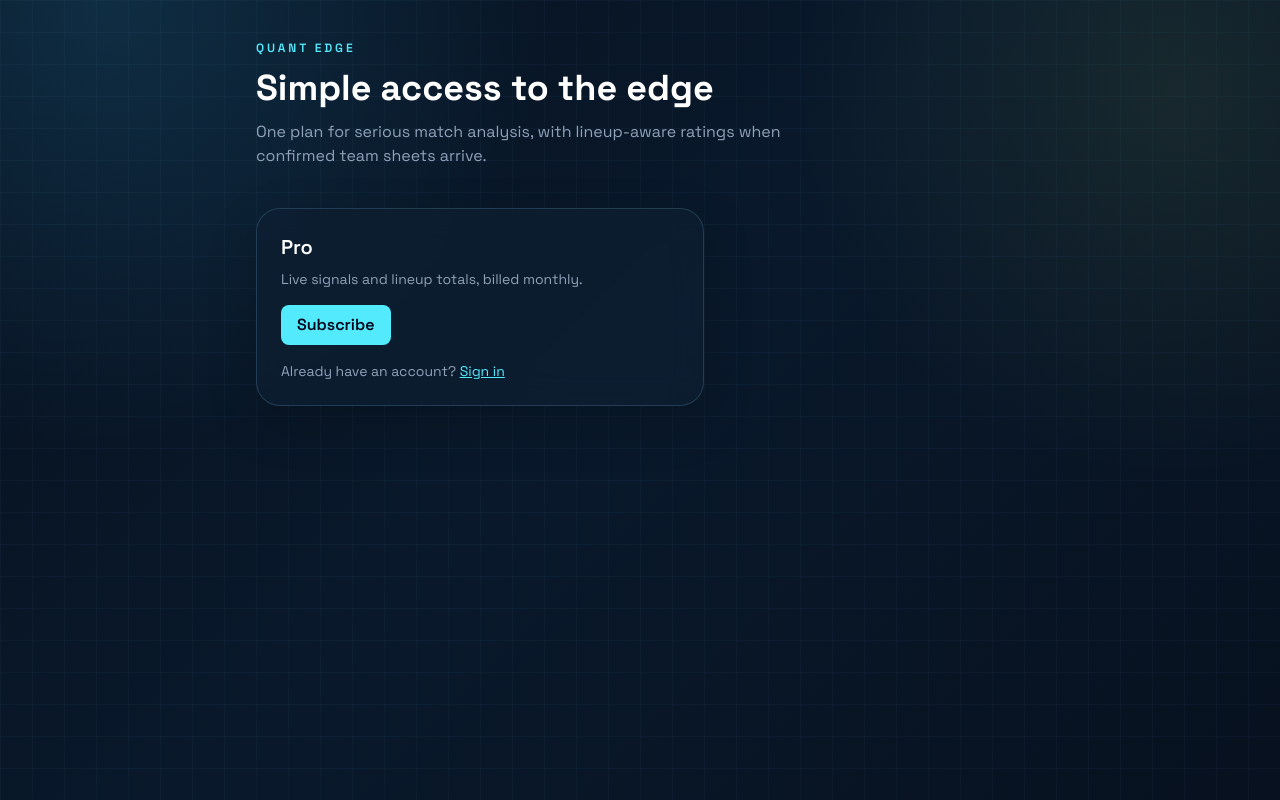
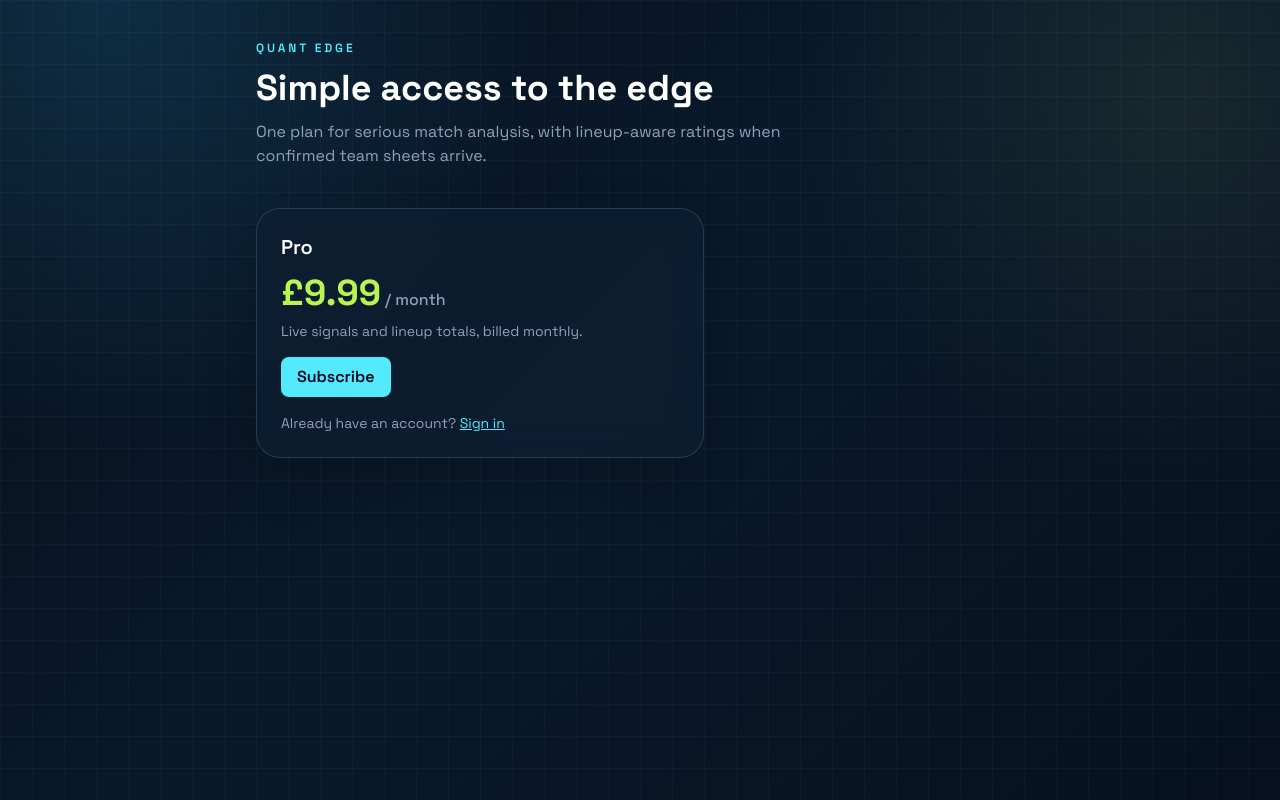
Before and after one commit to burntoak2012-ux/quant-edge-v2, a React app: page /pricing in a window 1280 px wide. Built offline with nearby package versions, Linux system fonts and the light colour scheme; some packages are replaced by stand-ins of ours.

Commit message:
Show beta subscription price

```diff
--- a/app/pricing/page.tsx
+++ b/app/pricing/page.tsx
@@ -45,6 +45,7 @@ export default function PricingPage() {
       <p className="mt-3 max-w-xl text-slate-400">One plan for serious match analysis, with lineup-aware ratings when confirmed team sheets arrive.</p>
       <div className="qe-panel mt-10 max-w-md rounded-3xl border border-cyan-400/40 p-6">
         <h2 className="text-xl font-semibold">Pro</h2>
+        <p className="mt-3 text-4xl font-bold text-lime-300">£9.99<span className="text-base font-medium text-slate-400"> / month</span></p>
         <p className="mt-2 text-sm text-slate-400">Live signals and lineup totals, billed monthly.</p>
         <div className="mt-4">
           <button
```
